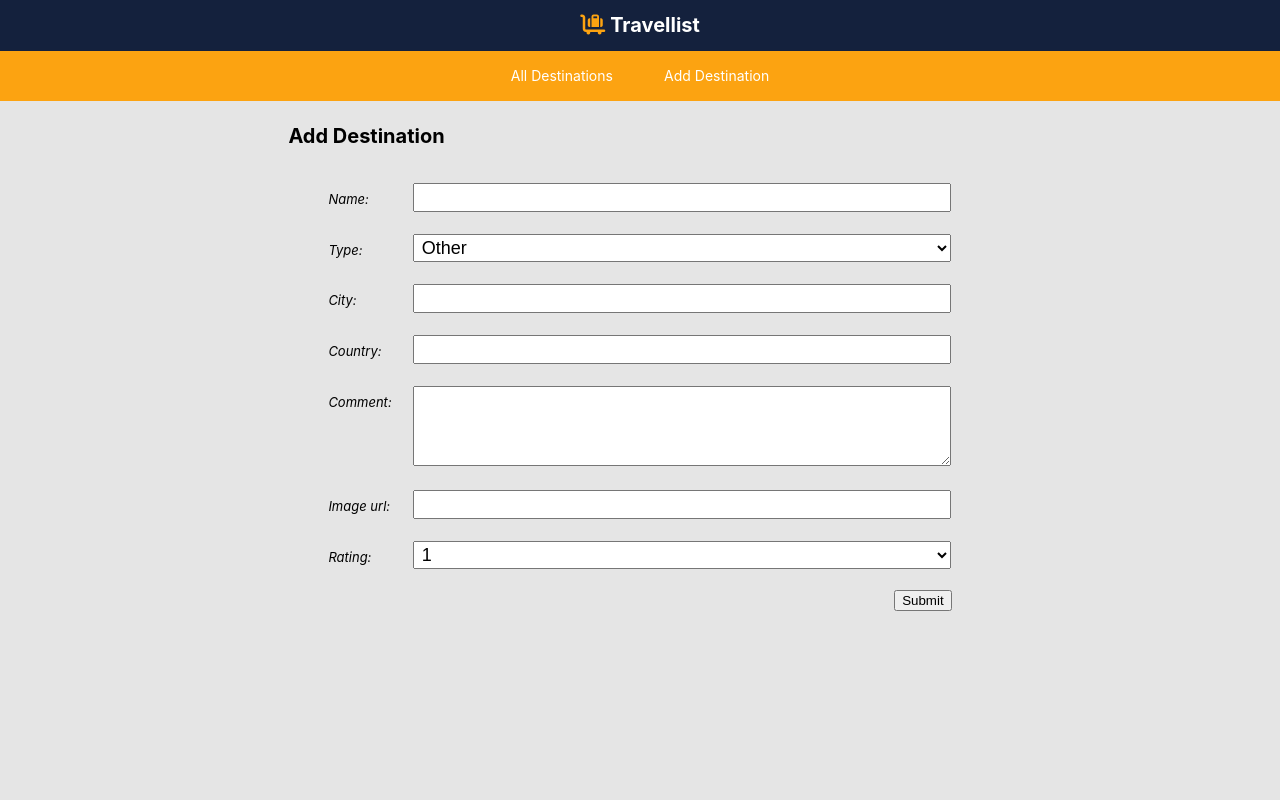
After one commit to Sunny-Master/travellist, a Django app: page /destinations/create/ in a window 1280 px wide. The commit adds this page. Run offline with Django 4.2, Linux system fonts and the light colour scheme; some libraries are stand-ins or nearby versions.

Commit message:
add ui, url, view function as well as template and css for destination-create

```diff
--- a/main_app/models.py
+++ b/main_app/models.py
@@ -23,10 +23,10 @@ class Destination(models.Model):
     choices=D_TYPES,
     default=D_TYPES[0][0]
   )
-  city = models.CharField(max_length=100, default='not known')
+  city = models.CharField(max_length=100)
   country = models.CharField(max_length=100)
-  comment = models.TextField(max_length=250, default="no comments")
-  rating = models.IntegerField(default=0)
+  comment = models.TextField(max_length=250)
+  rating = models.IntegerField(default=1, choices=[(i, str(i)) for i in range(1, 6)])
   image_url = models.URLField(
     max_length=500,
     blank=True,
@@ -38,4 +38,4 @@ class Destination(models.Model):
     return self.name
 
   def get_absolute_url(self):
-    return reverse('destination-detail', kwargs={'destination_id': self.id})
+    return reverse('destination-detail', kwargs={'pk': self.id})
--- a/main_app/static/css/base.css
+++ b/main_app/static/css/base.css
@@ -30,6 +30,8 @@ body {
   --card-box-shadow: 5px 5px 6px -1px #797878;
   --text-color: white;
   --card-border-radius: 6px;
+  --font-l: 1.8rem;
+  --font-reg: 1.6rem;
   background-color: #E5E5E5;
 }
 
--- /dev/null
+++ b/main_app/static/css/form.css
@@ -0,0 +1,44 @@
+.form-container {
+  display: flex;
+  flex-direction: column;
+  width: 100%;
+}
+
+table {
+  padding: 0 40px;
+  width: 100%;
+  border-spacing: 0 20px;
+}
+
+th {
+  text-align: left;
+  padding: 6px 20px 0 0;
+  font-weight: normal;
+  vertical-align: top;
+  font-size: var(--font-reg);
+}
+
+td {
+  max-width: 60%;
+}
+
+td > * {
+  width: 100%;
+  padding: 2px 4px;
+  font-size: var(--font-l);
+}
+
+td > textarea {
+  height: calc(4 * var(--font-l) + 8px);
+  font-family: inherit;
+}
+
+.btn {
+  align-self: flex-end;
+  margin-right: 40px;
+}
+
+label {
+  font-size: small;
+  font-style: italic;
+}
--- a/main_app/templates/base.html
+++ b/main_app/templates/base.html
@@ -30,7 +30,8 @@
       </a>
     </div>
     <nav>
-      <a href="/destinations">All Destinations</a></li>
+      <a href="{% url "destination-index" %}">All Destinations</a></li>
+      <a href="{% url "destination-create" %}">Add Destination</a></li>
     </nav>
   </header>
   <main>
--- /dev/null
+++ b/main_app/templates/main_app/destination_form.html
@@ -0,0 +1,24 @@
+{% extends "base.html" %}
+{% load static %}
+
+{% block head %}
+<link rel="stylesheet" type="text/css" href="{% static "css/form.css" %}">
+{% endblock %}
+
+{% block content %}
+<div class="page-header">
+  {% if destination %}
+    <h1>Edit {{ destination.name }}</h1>
+  {% else %}
+    <h1>Add Destination</h1>
+  {% endif %}
+</div>
+<form action="" method='post' class='form-container'>
+  {% csrf_token %}
+  <table>
+    {{ form.as_table }}
+  </table>
+
+  <button type="submit" class="btn submit">Submit</button>
+</form>
+{% endblock %}
--- a/main_app/urls.py
+++ b/main_app/urls.py
@@ -4,5 +4,6 @@ from . import views
 urlpatterns = [
   path('', views.home, name='home'),
   path('destinations/', views.destination_index, name='destination-index'),
-  path('destinations/<int:pk>/', views.DestinationDetail.as_view(), name='destination-detail')
+  path('destinations/<int:pk>/', views.DestinationDetail.as_view(), name='destination-detail'),
+  path('destinations/create/', views.DestinationCreate.as_view(), name='destination-create'),
 ]
--- a/main_app/views.py
+++ b/main_app/views.py
@@ -1,6 +1,7 @@
 from django.shortcuts import render
 from .models import Destination
 from django.views.generic import ListView, DetailView
+from django.views.generic.edit import CreateView, UpdateView, DeleteView
 
 # home view
 def home(request):
@@ -12,3 +13,11 @@ def destination_index(request):
 
 class DestinationDetail(DetailView):
   model = Destination
+
+class DestinationCreate(CreateView):
+  model = Destination
+  fields = ['name', 'type', 'city', 'country', 'comment', 'image_url', 'rating']
+
+  def form_valid(self, form):
+    form.instance.user = self.request.user
+    return super().form_valid(form)
```
Also changed, not shown: main_app/migrations/0003_alter_destination_city_alter_destination_comment_and_more.py (added), main_app/migrations/0004_alter_destination_comment_alter_destination_rating.py (added), main_app/migrations/0005_alter_destination_comment.py (added).
